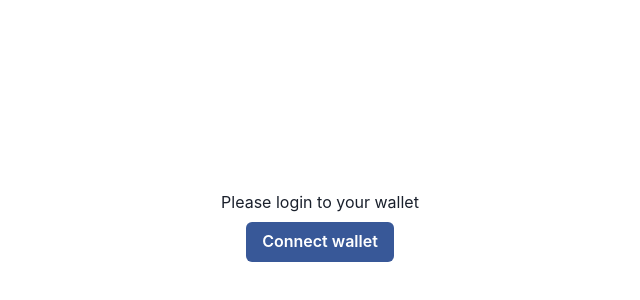
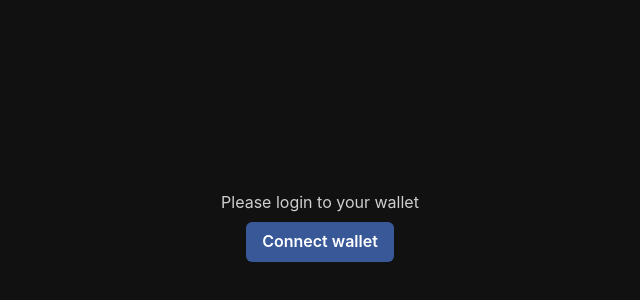
Before and after one commit to Typiqally/election-dapp, a Next.js app in the folder frontend/: page / in a window 1280 px wide. Shown: the part 174-474 px from the top of the page, without its empty margins (320-960 px from the left). Built offline with nearby package versions, Linux system fonts and the light colour scheme.

Commit message:
Change background to dark

```diff
--- a/frontend/components/connect-wallet.tsx
+++ b/frontend/components/connect-wallet.tsx
@@ -33,7 +33,7 @@ const ConnectWallet: NextPage<IProps> = (props) => {
       return;
     }
 
-    props.onWalletConnected(selectedAddress)
+    props.onWalletConnected(selectedAddress);
   };
 
   const validateNetwork = () => {
@@ -46,6 +46,8 @@ const ConnectWallet: NextPage<IProps> = (props) => {
       align="center"
       justify="center"
       h="100%"
+      bg="#111"
+      color="whiteAlpha.800"
     >
       <Box>
         <VStack>
```
